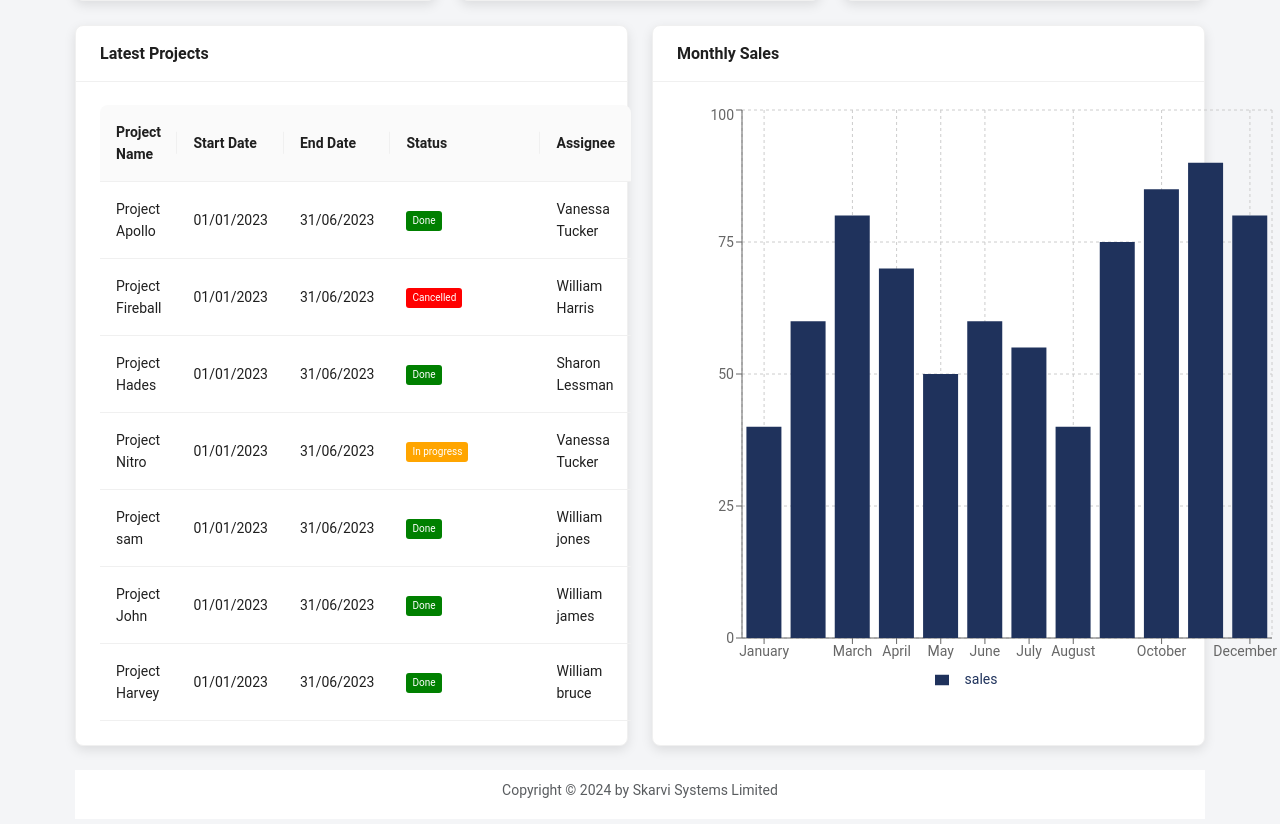
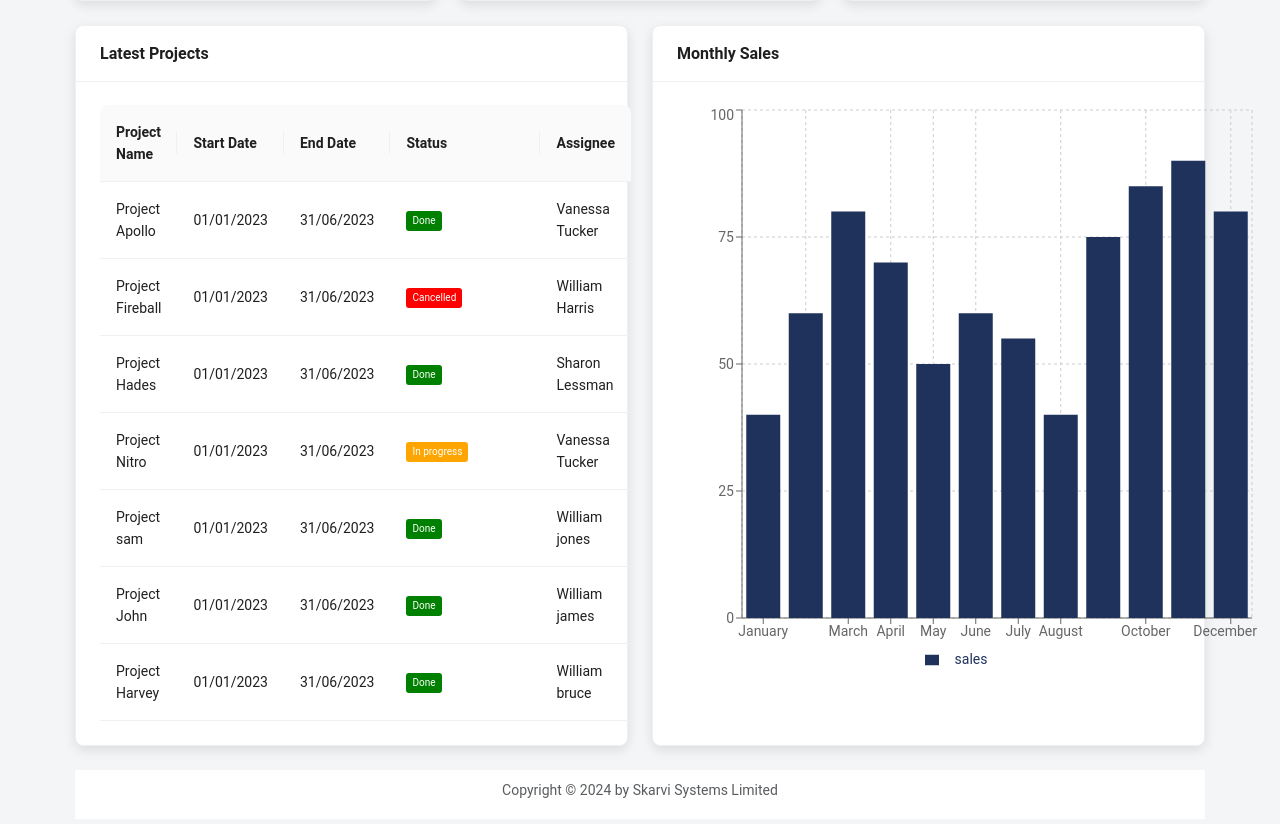
Before and after one commit to Veerasenan/igs-skarvi-systems, a React (Vite) app: page / in a window 1280 px wide. Shown: the part 849-1673 px from the top of the page. Built offline with nearby package versions, Linux system fonts and the light colour scheme.

Commit message:
monthly sales ui adjustment

```diff
--- a/src/Homeboard.tsx
+++ b/src/Homeboard.tsx
@@ -174,7 +174,7 @@ const Dashboard = () => {
       </Col>
         <Col xs={24} sm={12} md={12}>
           <Card title="Monthly Sales" style={{ height: '100%' }}>
-            <BarChart width={600} height={590} data={salesData}>
+            <BarChart width={580} height={570} data={salesData}>
               <CartesianGrid strokeDasharray="3 3" />
               <XAxis dataKey="name" />
               <YAxis />
```
